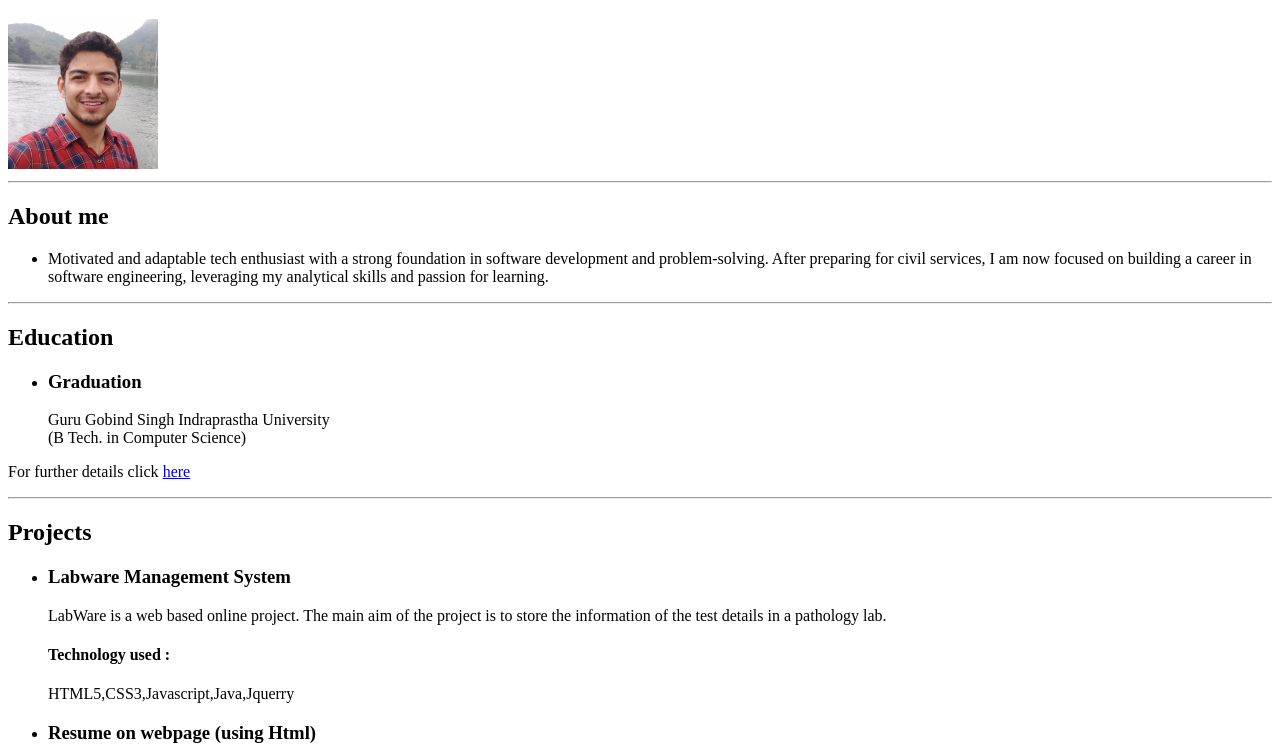
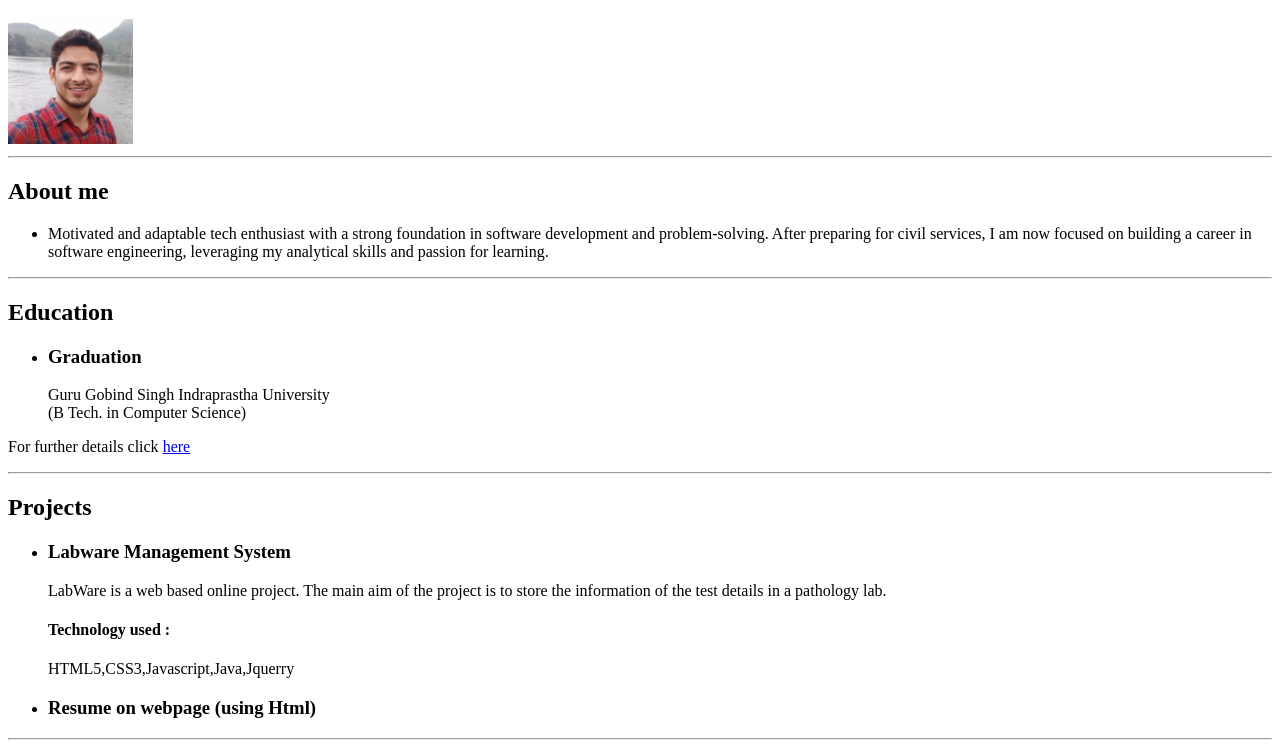
Before and after one commit to arunchauhan8991/html-Resume, a plain HTML site: page index.html in a window 1280 px wide. Shown: the part 61-806 px from the top of the page. Drawn offline with Linux system fonts and the light colour scheme.

Commit message:
Update index.html

```diff
--- a/index.html
+++ b/index.html
@@ -7,7 +7,7 @@
 </head>
 <body>
     <h1>Arun Chauhan</h1>
-    <img src="./Screenshot 2025-03-12 095840.png" height="150"/>
+    <img src="./Screenshot 2025-03-12 095840.png" height="125"/>
     <hr/>
 
     <h2>About me</h2>
```
